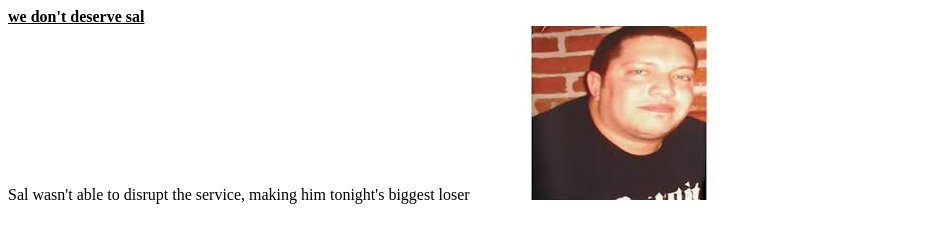
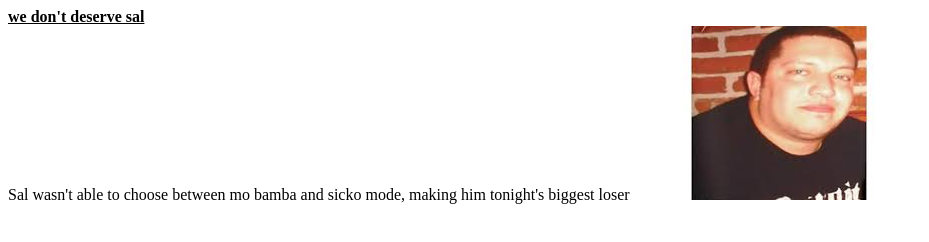
Before and after one commit to michaelwilson17/y10web, a plain HTML site: page index.html in a window 1280 px wide. Shown: the whole page, without its empty margins (0-929 px from the left). Drawn offline with Linux system fonts and the light colour scheme; files whose address does not match are found by name.

Commit message:
Update index.html

```diff
--- a/index.html
+++ b/index.html
@@ -3,7 +3,7 @@
     <title>classic sal</title>
     <u><b> we don't deserve sal</u> </b>
     <br>
-    Sal wasn't able to disrupt the service, making him tonight's biggest loser
+    Sal wasn't able to choose between mo bamba and sicko mode, making him tonight's biggest loser
     <img
     src = "file:///Users/michael.wilson/Desktop/download-1.jpg">
 
```
